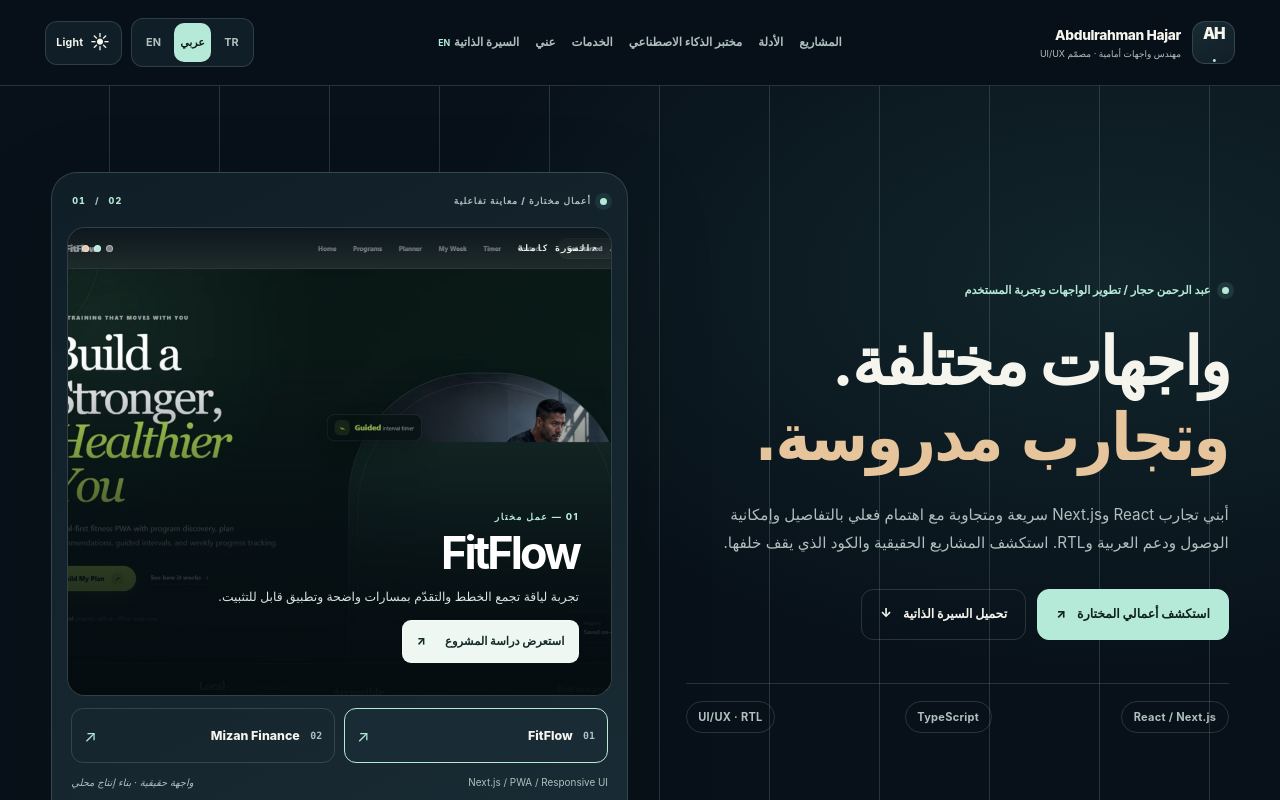
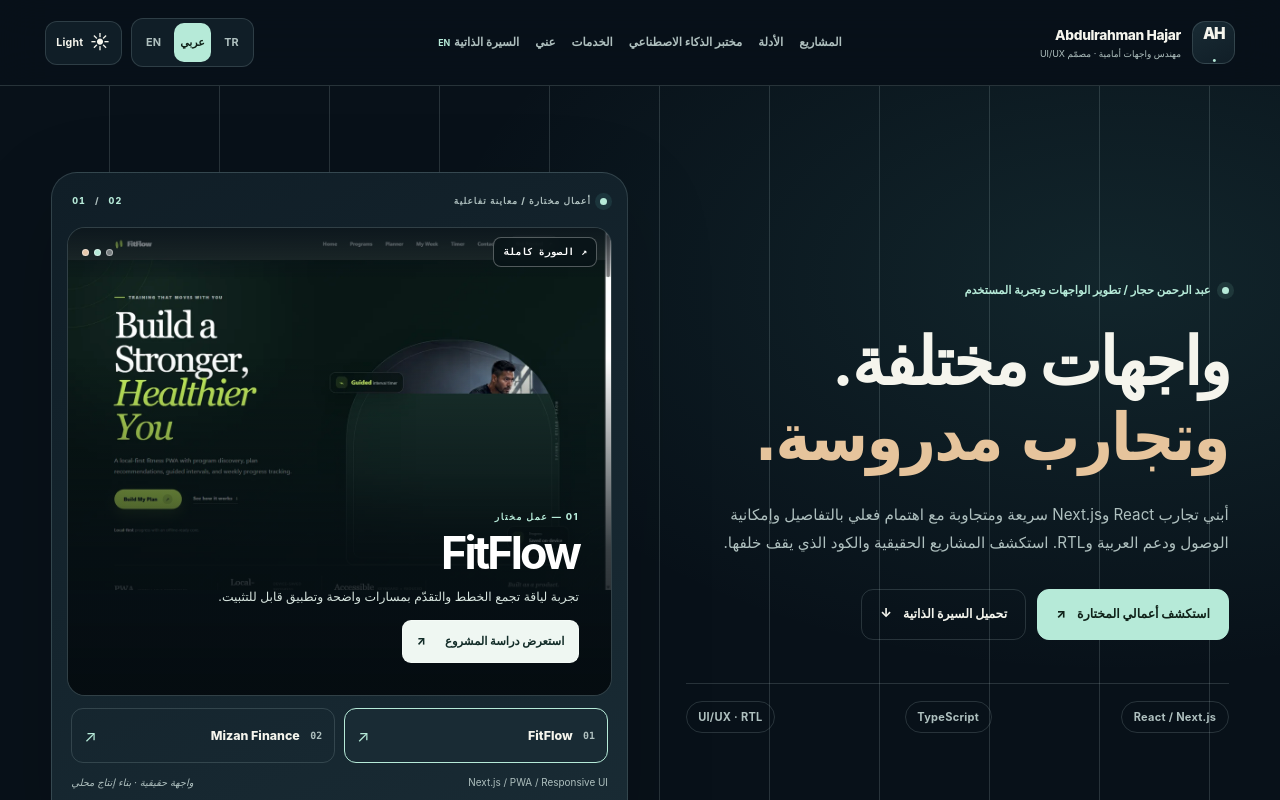
Before and after one commit to rahman-997/portfolio, a Next.js app: page /ar in a window 1280 px wide. Shown: the top 800 px of the page. Built offline with nearby package versions, Linux system fonts and the light colour scheme.

Commit message:
fix(preview): show uncropped screenshots and style full-image action

```diff
--- a/app/experience/FeaturedShowcase.module.css
+++ b/app/experience/FeaturedShowcase.module.css
@@ -57,7 +57,8 @@
   inset:0;
   width:100%;
   height:100%;
-  object-fit:cover;
+  /* Keep the full original screenshot visible instead of slicing off its UI. */
+  object-fit:contain;
   object-position:center top;
   animation:stage-reveal .35s ease-out both;
 }
@@ -85,6 +86,24 @@
   font:800 .56rem/1.2 ui-monospace,SFMono-Regular,Menlo,monospace;
   letter-spacing:.08em;
 }
+.captureLink{
+  display:inline-flex;
+  align-items:center;
+  justify-content:center;
+  gap:.45rem;
+  min-height:30px;
+  padding:.4rem .58rem;
+  border-radius:8px;
+  color:#fff!important;
+  border:1px solid rgba(255,255,255,.3);
+  background:rgba(7,18,23,.78);
+  font-size:.61rem;
+  line-height:1.2;
+  letter-spacing:0;
+  text-decoration:none;
+  backdrop-filter:blur(8px);
+}
+.captureLink:hover,.captureLink:focus-visible{background:rgba(16,49,51,.97);border-color:#b6ead8}
 .windowDots{display:flex;align-items:center;gap:5px}
 .windowDots i{width:7px;height:7px;border-radius:50%;border:1px solid rgba(255,255,255,.45)}
 .windowDots i:first-child{background:#e7c8ac}
```
